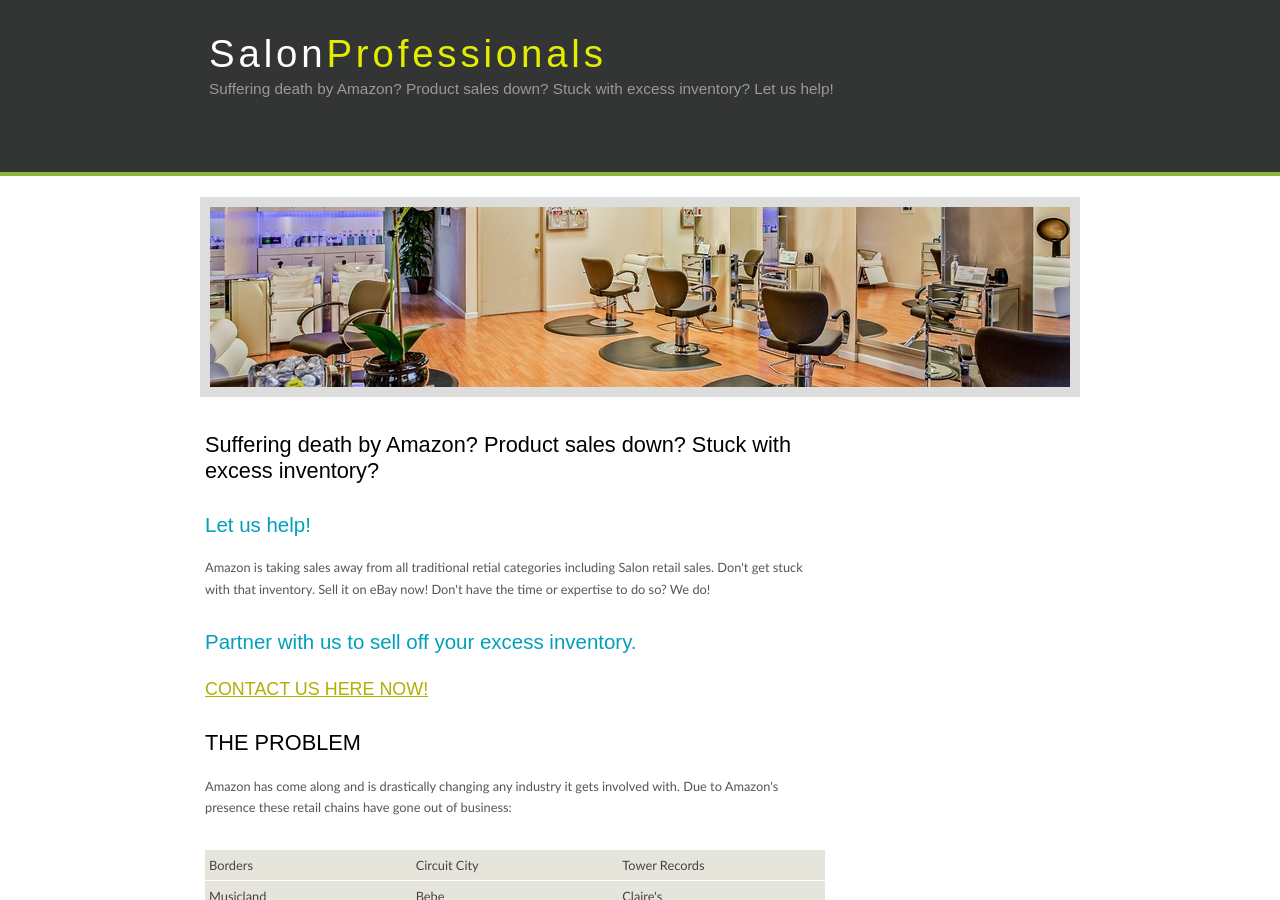
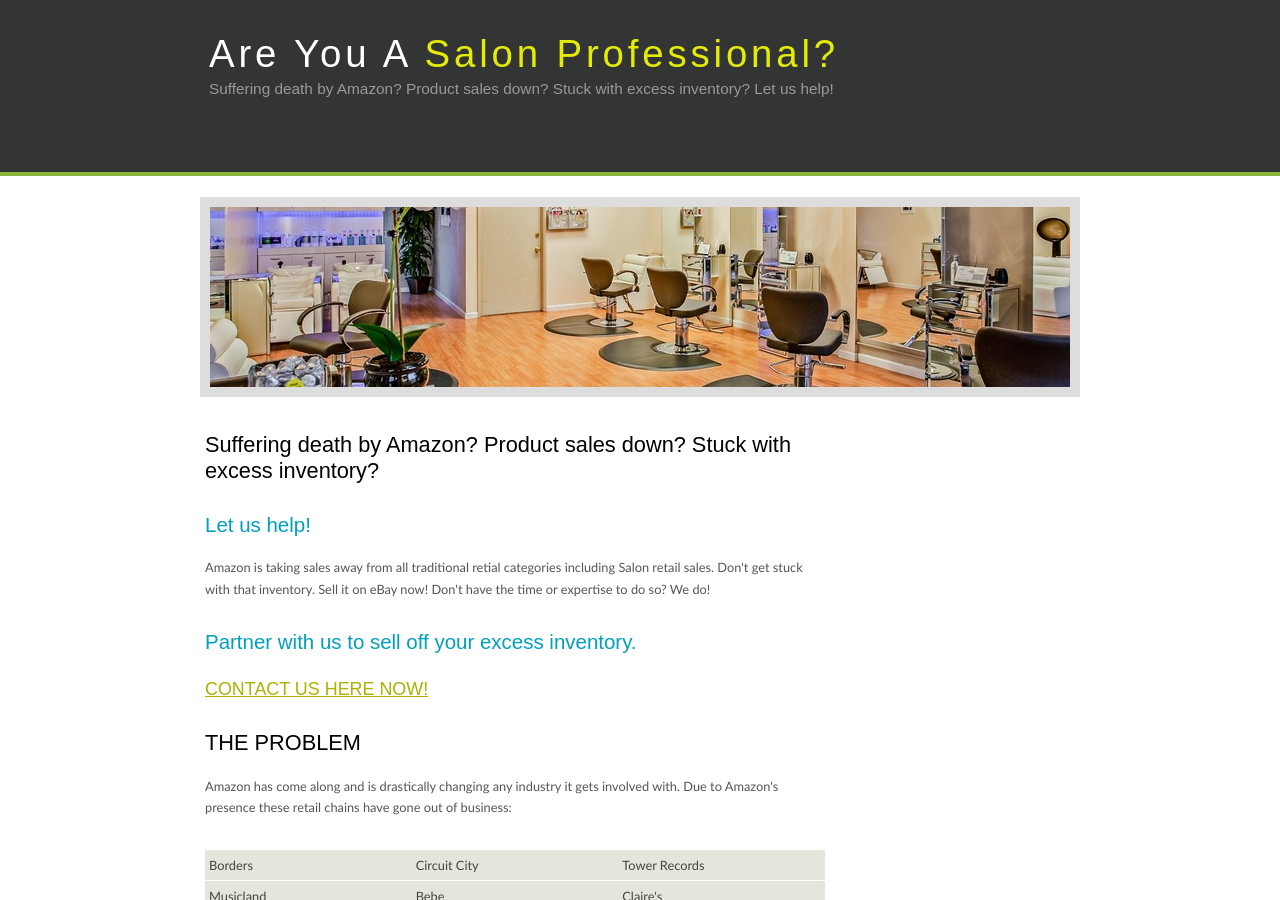
Before and after one commit to saloninfo/saloninfo.github.io, a Jekyll site: the page index.html, which Jekyll copies as it is, in a window 1280 px wide and 900 px high. Built offline with Jekyll 4.4.1, drawn with Linux system fonts in a browser that asks for light colours; some of the changed lines change nothing that is shown.

Commit message:
Update index.html

```diff
--- a/index.html
+++ b/index.html
@@ -3,8 +3,8 @@
 
 <head>
   <title>Salon Professionals: Suffering death by Amazon? Product sales down? Stuck with excess inventory? Let us help!</title>
-  <meta name="description" content="website description" />
-  <meta name="keywords" content="website keywords, website keywords" />
+  <meta name="description" content="Offer to help Salons and others liquidate their beauty products due to changes in the market" />
+  <meta name="keywords" content="salon professionals, liquidate, inventory, stock" />
   <meta http-equiv="content-type" content="text/html; charset=windows-1252" />
   <link rel="stylesheet" type="text/css" href="style/style.css" />
 </head>
@@ -15,7 +15,7 @@
       <div id="logo">
         <div id="logo_text">
           <!-- class="logo_colour", allows you to change the colour of the text -->
-          <h1><a href="index.html">Salon<span class="logo_colour">Professionals</span></a></h1>
+          <h1><a href="index.html">Are You A <span class="logo_colour">Salon Professional?</span></a></h1>
           <h2>Suffering death by Amazon? Product sales down? Stuck with excess inventory? Let us help!</h2>
         </div>
       </div>
@@ -36,22 +36,7 @@
 <h1>THE PROBLEM</h1>
 
 <p>Amazon has come along and is drastically changing any industry it gets involved with. Due to Amazon's presence these retail chains have gone out of business:<br>
-<!--
-<ul>
-	<li>Borders </li>
-	<li>Circuit City</li>
-	<li>Tower Records</li>
-	<li>Musicland</li>
-	<li>Bebe</li>
-	<li>Claire's </li>
-	<li>The Limited</li>
-	<li>Toys R Us</li>
-	<li>Wet Seal</li>
-	<li>Sports Authority</li>
-	<li>Sport Chalet</li>
-	<li>And so on....</li>
-</ul>
--->
+
         <table style="width:100%; border-spacing:0;">
           <tr><td style="width:33%">Borders</td><td style="width:33%">Circuit City</td><td style="width:33%">Tower Records</td></tr>
           <tr><td>Musicland</td><td>Bebe</td><td>Claire's</td></tr>
@@ -61,31 +46,6 @@
 	</p>
 
 <p>And these retail chains are drastically changed and reduced their number of stores:<br>
-
-<!--
-<ul>
-	<li>Abercrombie &amp; Fitch </li>
-	<li>JC Penneys</li>
-	<li>Aerosoles </li>
-	<li>The Children's Place</li>
-	<li>Footlocker</li>
-	<li>Guess</li>
-	<li>Gymboree </li>
-	<li>J Crew</li>
-	<li>Macy's</li>
-	<li>Michael Kors</li>
-	<li>Payless</li>
-	<li>Rue21</li>
-	<li>RadioShack</li>
-	<li>Sears</li>
-	<li>Kmart</li>
-	<li>GameStop</li>
-	<li>Office Depot</li>
-	<li>American Eagle</li>
-	<li>Finish Line</li>
-	<li>and so on....</li>
-</ul>
--->
 
         <table style="width:100%; border-spacing:0;">
           <tr><td style="width:33%">Abercrombie &amp; Fitch</td><td style="width:33%">JC Penneys</td><td style="width:33%">Aerosoles</td></tr>
```
